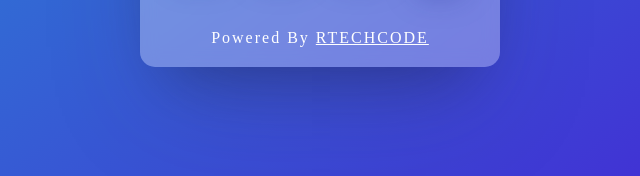
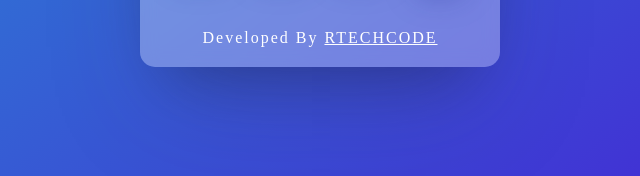
Before and after one commit to RajMarkana/calculator, a plain HTML site: page index.html in a window 1280 px wide. Shown: the part 621-797 px from the top of the page, 320-960 px from the left. Drawn offline with Linux system fonts and the light colour scheme.

Commit message:
Update index.html

```diff
--- a/index.html
+++ b/index.html
@@ -67,7 +67,7 @@
             </div>
 
             <div class="footer">
-                <p>Powered By <a href="https://rtechcode.rf.gd" id="website">RTECHCODE</a></p>
+                <p>Developed By <a href="https://rtechcode.rf.gd" id="website">RTECHCODE</a></p>
             </div>
 
         </div>
```
